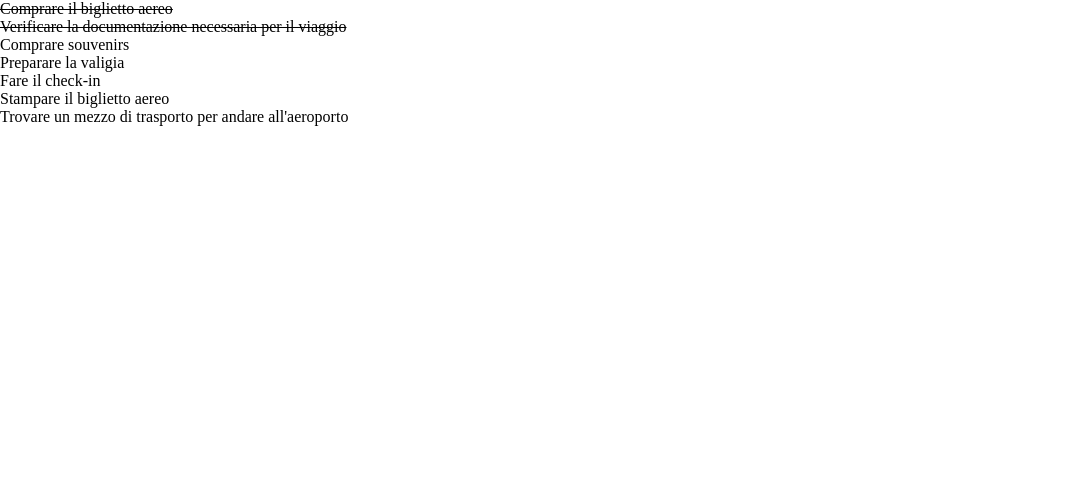
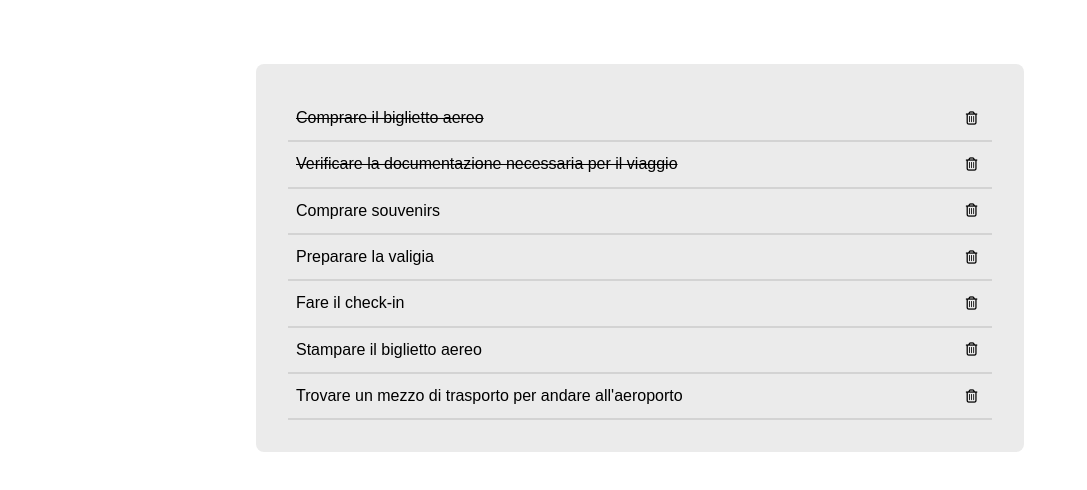
Before and after one commit to Barbarubia/vue-todolist, a plain HTML site: page index.html in a window 1280 px wide. Shown: the whole page, without its empty margins (0-1087 px from the left). Drawn offline with nearby package versions, Linux system fonts and the light colour scheme.

Commit message:
Milestone 2 eliminazione todo + css

```diff
--- a/css/style.css
+++ b/css/style.css
@@ -5,6 +5,47 @@
     box-sizing: border-box;
 }
 
+html {
+    font-family: Arial, Helvetica, sans-serif;
+}
+
+#root {
+    max-width: 800px;
+    margin: 3rem auto;
+    padding: 1rem;
+}
+
+.todo-list {
+    padding: 2rem;
+    border-radius: .5rem;
+    background-color: rgb(235, 235, 235);
+    list-style: none;
+}
+
+.todo-item {
+    padding: .5em;
+    border-bottom: 2px solid lightgrey;
+    display: flex;
+    justify-content: space-between;
+    align-items: center;
+}
+
+.todo-item:hover {
+    background-color: white;
+    cursor: pointer;
+}
+
+.todo-item .btn-delete {
+    padding: .5em;
+    background-color: transparent;
+    border: none;
+    cursor: pointer;
+}
+
+.todo-item .btn-delete:hover {
+    color: red
+}
+
 .todo-item.done {
     text-decoration: line-through;
 }
--- a/index.html
+++ b/index.html
@@ -16,8 +16,9 @@
 
     <div id="root">
         <ul class="todo-list">
-            <li v-for="todo in arrTodo" class="todo-item" :class="todo.done == true ? 'done' : ''">
+            <li v-for="(todo, index) in arrTodo" class="todo-item" :class="todo.done == true ? 'done' : ''">
                 <div>{{ todo.text }}</div>
+                <button @click="deleteTodo(index)" class="btn-delete"><i class="fa-regular fa-trash-can"></i></button>
             </li>
         </ul>
     </div>
--- a/js/script.js
+++ b/js/script.js
@@ -31,9 +31,10 @@ const app = new Vue({
                 done: false
             },
         ]
+    },
+    methods: {
+        deleteTodo(index) {
+            this.arrTodo.splice(index, 1);
+        }
     }
-
-
-
-
 })
```
